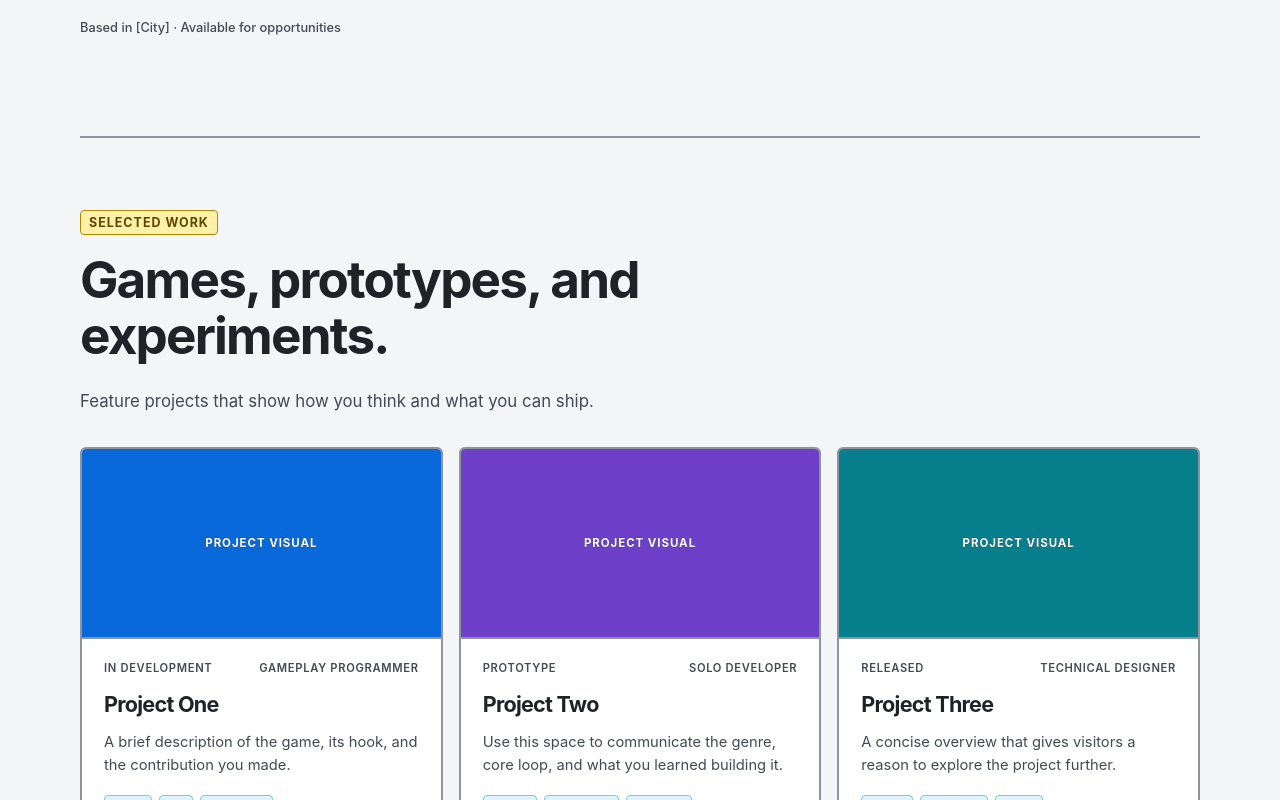
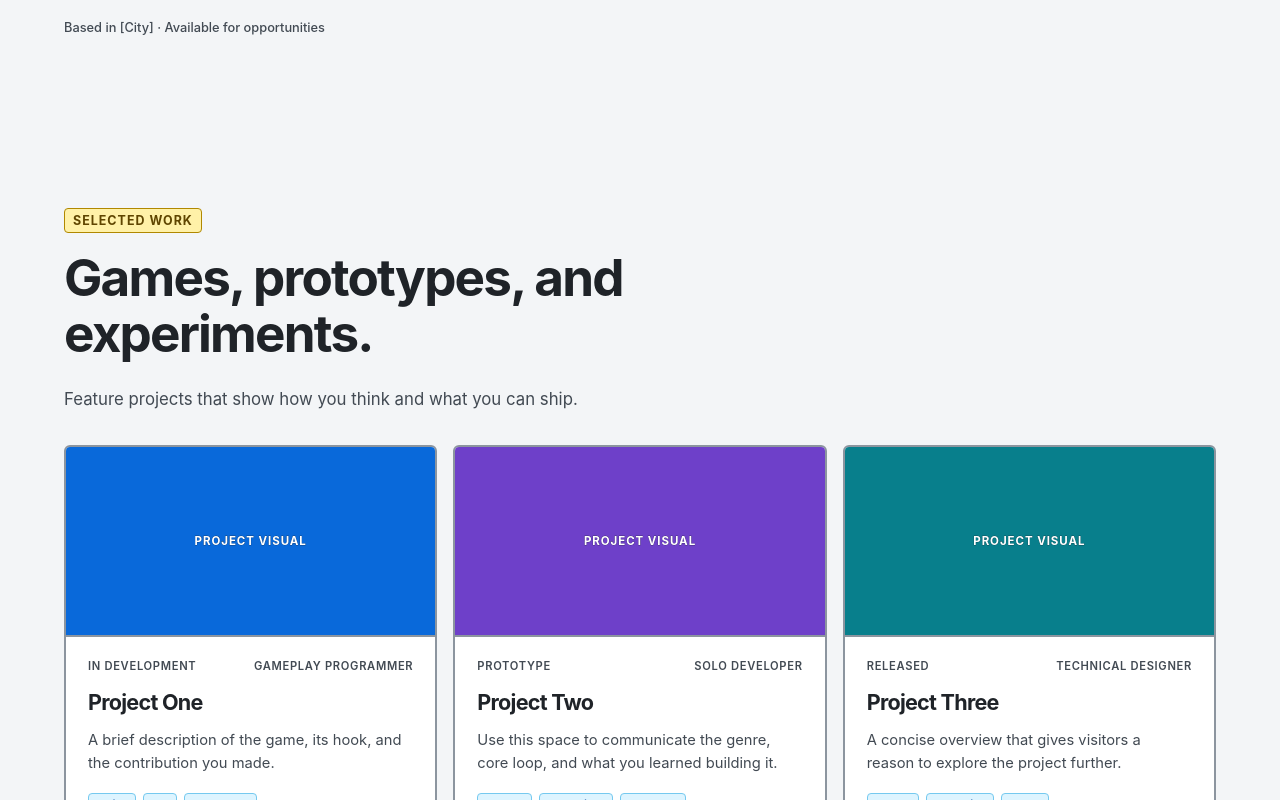
Before and after one commit to oxyenjoyer/PRTF, a React (Vite) app: page / in a window 1280 px wide. Shown: the part 720-1520 px from the top of the page. Built offline with nearby package versions, Linux system fonts and the light colour scheme.

Commit message:
Worked on layout an fixed some changes

```diff
--- a/src/github-light.css
+++ b/src/github-light.css
@@ -1,6 +1,9 @@
 /* GitHub-light design tokens: change these values to retheme the portfolio consistently. */
 :root{font-family:-apple-system,BlinkMacSystemFont,"Segoe UI",Helvetica,Arial,sans-serif}.world{--canvas:#f3f5f7;--surface:#ffffff;--surface-muted:#eef1f4;--border:#8c959f;--ink:#1f2328;--muted:#424a53;--accent:#0557c7;--accent-hover:#033d8b;--accent-soft:#cceeff;--success:#137333;--success-soft:#c8f1d4;--highlight:#fff1a8;--tag-bg:#ddf4ff;--tag-border:#75c9ef;--tag-ink:#03449b;--stroke-light:#ffffff;--stroke-dark:#1f2328;color:var(--ink);background:var(--canvas)}
-*{box-shadow:none!important;text-shadow:none!important}body{background:var(--canvas,#f3f5f7);image-rendering:auto}a{transition:color .15s ease,background-color .15s ease,border-color .15s ease;transform:none!important}.world{min-height:100vh;transition:background-color .2s ease,color .2s ease}
+*{box-shadow:none!important;text-shadow:none!important}body{overflow-x:clip;background:var(--canvas,#f3f5f7);image-rendering:auto}a{transition:color .15s ease,background-color .15s ease,border-color .15s ease;transform:none!important}.world{min-height:100vh;transition:background-color .2s ease,color .2s ease}
+
+/* Full-bleed layout: use a fluid viewport gutter instead of a narrow centered desktop column. */
+.nav.container,.world-hud.container,.hero.container,.section.container,.contact.container,footer.container{width:100vw;margin-left:calc(50% - 50vw);margin-right:calc(50% - 50vw);padding-left:clamp(24px,5vw,96px);padding-right:clamp(24px,5vw,96px)}
 
 /* Header and profile summary: edit the summary labels in App.tsx. */
 .container{width:min(1120px,calc(100% - 48px))}.nav{height:72px;border-bottom:2px solid var(--border);color:var(--ink)}.brand{font-size:1.05rem;font-weight:700;letter-spacing:0;-webkit-text-stroke:.2px var(--stroke-light);paint-order:stroke fill}.brand span{color:var(--accent)}.nav a{color:var(--ink);font-weight:600}.nav a:hover,footer a:hover{color:var(--accent);text-decoration:underline}.nav-tools{align-items:center}.theme-picker{display:flex;align-items:center;gap:6px;color:var(--muted);font-size:.72rem;font-weight:700}.theme-picker select{min-height:30px;padding:4px 26px 4px 8px;border:1px solid var(--border);border-radius:4px;background:var(--surface);color:var(--ink);font:inherit;font-weight:600;cursor:pointer}.theme-picker select:focus{outline:2px solid var(--accent);outline-offset:2px}.world-hud{display:flex;gap:8px;flex-wrap:wrap;margin-top:24px;color:var(--muted);font-size:.75rem;font-weight:600;letter-spacing:.02em}.world-hud span{padding:6px 10px;background:var(--surface);border:1px solid var(--border);border-radius:4px}.world-hud span:last-child{color:var(--success);background:var(--success-soft);border-color:#5caa70}
@@ -12,7 +15,7 @@
 .actions{gap:14px}.button{min-height:40px;padding:8px 16px;background:var(--success);border:2px solid #0f5425;border-radius:2px;color:#fff;font-size:.88rem;font-weight:700;-webkit-text-stroke:.2px #0f5425;paint-order:stroke fill}.button:hover{background:#0d6b2e;border-color:#083d1a}.actions>a:not(.button){padding:8px 4px;color:var(--accent);font-weight:600}.actions>a:not(.button):hover{color:var(--accent-hover);text-decoration:underline}
 
 /* Portfolio sections use GitHub-like cards, borders, and muted grouping surfaces. */
-.section,.contact{padding:72px 0;border-top:2px solid var(--border);background:transparent}.projects{gap:16px;margin-top:32px}.card{background:var(--surface);border:2px solid var(--border);border-radius:6px;overflow:hidden}.card:hover{border-color:var(--ink);background:var(--surface-muted)}.art{height:190px;border-bottom:2px solid var(--border);color:#fff;font-size:.72rem;font-weight:700;letter-spacing:.08em;-webkit-text-stroke:.3px var(--stroke-dark);paint-order:stroke fill}.art-1{background:#0969da}.art-2{background:#6e40c9}.art-3{background:#087f8c}.card-body{padding:22px;background:transparent}.topline{color:var(--muted);font-size:.7rem;font-weight:600}.card h3{font-size:1.35rem;margin:18px 0 8px}.card p{color:var(--muted);font-size:.92rem}.tags{margin:18px 0}.tags span{padding:4px 8px;background:var(--tag-bg);border:1px solid var(--tag-border);border-radius:4px;color:var(--tag-ink);font-size:.72rem;font-weight:600}.card a{color:var(--accent);font-weight:600}.card a:hover{color:var(--accent-hover);text-decoration:underline}
+.section,.contact{padding:72px 0;border-top:0;background:transparent}.projects{gap:16px;margin-top:32px}.card{background:var(--surface);border:2px solid var(--border);border-radius:6px;overflow:hidden}.card:hover{border-color:var(--ink);background:var(--surface-muted)}.art{height:190px;border-bottom:2px solid var(--border);color:#fff;font-size:.72rem;font-weight:700;letter-spacing:.08em;-webkit-text-stroke:.3px var(--stroke-dark);paint-order:stroke fill}.art-1{background:#0969da}.art-2{background:#6e40c9}.art-3{background:#087f8c}.card-body{padding:22px;background:transparent}.topline{color:var(--muted);font-size:.7rem;font-weight:600}.card h3{font-size:1.35rem;margin:18px 0 8px}.card p{color:var(--muted);font-size:.92rem}.tags{margin:18px 0}.tags span{padding:4px 8px;background:var(--tag-bg);border:1px solid var(--tag-border);border-radius:4px;color:var(--tag-ink);font-size:.72rem;font-weight:600}.card a{color:var(--accent);font-weight:600}.card a:hover{color:var(--accent-hover);text-decoration:underline}
 
 /* Skills and contact remain distinct without texture or raised surfaces. */
 .about{gap:80px}.skills{border:2px solid var(--border);background:var(--surface);border-radius:6px}.skills p{padding:15px 16px;border-bottom:1px solid var(--border);color:var(--ink);font-weight:600}.skills span{color:var(--accent);font-weight:700}.contact>a{color:var(--accent);border-bottom:3px solid var(--accent);font-family:inherit;font-weight:700;letter-spacing:-.03em;-webkit-text-stroke:.2px var(--stroke-light);paint-order:stroke fill}.contact>a:hover{color:var(--accent-hover);border-color:var(--accent-hover)}footer{padding:32px 0;border-top:2px solid var(--border);background:transparent;color:var(--muted)}a:focus-visible{outline:3px solid #fd8c73;outline-offset:3px}
@@ -21,4 +24,5 @@
 /* Midnight is intentionally pitch black; use its bright accents only for interactive or status elements. */
 .theme-dark{--canvas:#0d1117;--surface:#161b22;--surface-muted:#21262d;--border:#484f58;--ink:#f0f6fc;--muted:#b1bac4;--accent:#58a6ff;--accent-hover:#79c0ff;--accent-soft:#0c2d6b;--success:#238636;--success-soft:#123d22;--highlight:#3d2e00;--tag-bg:#0c2d6b;--tag-border:#58a6ff;--tag-ink:#dbeafe;--stroke-light:#0d1117;--stroke-dark:#0d1117}.theme-midnight{--canvas:#000000;--surface:#0a0a0a;--surface-muted:#151515;--border:#4a4a4a;--ink:#ffffff;--muted:#c7c7c7;--accent:#65b7ff;--accent-hover:#a8d8ff;--accent-soft:#102d47;--success:#4ade80;--success-soft:#123b25;--highlight:#3b2b5c;--tag-bg:#102d47;--tag-border:#65b7ff;--tag-ink:#e6f3ff;--stroke-light:#000000;--stroke-dark:#000000}
 .theme-dark .eyebrow{color:#f9d86c;border-color:#b88600}.theme-midnight .eyebrow{color:#f0e7ff;border-color:#a78bfa;background:#211635}.theme-dark .world-hud span:last-child,.theme-midnight .world-hud span:last-child{border-color:var(--success);color:#91e5aa}.theme-dark .button{border-color:#2ea043}.theme-midnight .button{background:#1976d2;border-color:#65b7ff;color:#fff}.theme-midnight .button:hover{background:#2387e6;border-color:#a8d8ff}.theme-midnight .art-1{background:#1565c0}.theme-midnight .art-2{background:#6d28d9}.theme-midnight .art-3{background:#00838f}.theme-dark .art-1{background:#1f6feb}.theme-dark .art-2{background:#8957e5}.theme-dark .art-3{background:#1f9aac}
-@media(max-width:760px){.container{width:min(100% - 32px,1120px)}.nav{height:64px}.nav div{gap:16px}.world-hud{margin-top:16px}.hero{min-height:auto;padding:56px 0 64px}.section,.contact{padding:56px 0}.projects,.about{grid-template-columns:1fr}.about{gap:32px}.art{height:170px}footer{padding:28px 0}}
+@media(max-width:760px){.container{width:100%}.nav.container,.world-hud.container,.hero.container,.section.container,.contact.container,footer.container{padding-left:16px;padding-right:16px}.nav{height:64px}.nav div{gap:16px}.world-hud{margin-top:16px}.hero{min-height:auto;padding-top:56px;padding-bottom:64px}.section,.contact{padding-top:56px;padding-bottom:56px}.projects,.about{grid-template-columns:1fr}.about{gap:32px}.art{height:170px}footer{padding-top:28px;padding-bottom:28px}}
+@media(max-width:540px){.nav{height:auto;min-height:64px;padding-top:14px;padding-bottom:14px;align-items:flex-start}.nav-tools{flex-wrap:wrap;justify-content:flex-end}.theme-picker{width:100%;justify-content:flex-end}.nav a,footer a{font-size:.8rem}.world-hud span{width:100%}}
```
Also changed, not shown: 5 other files (tests, documents, lock files or other folders).
